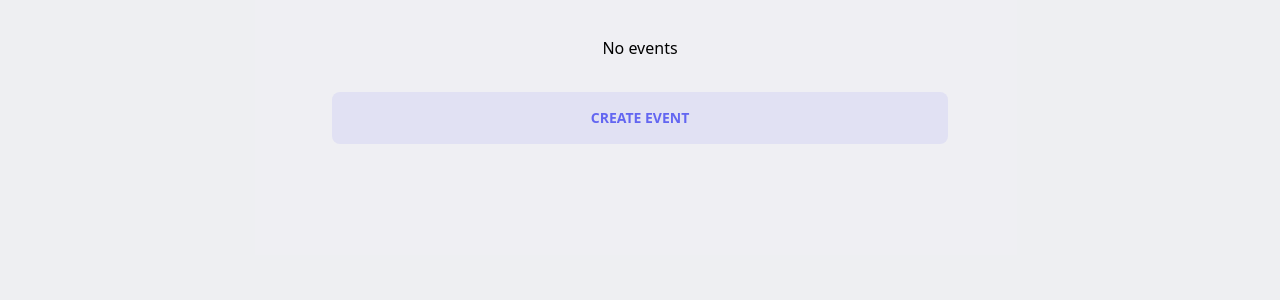
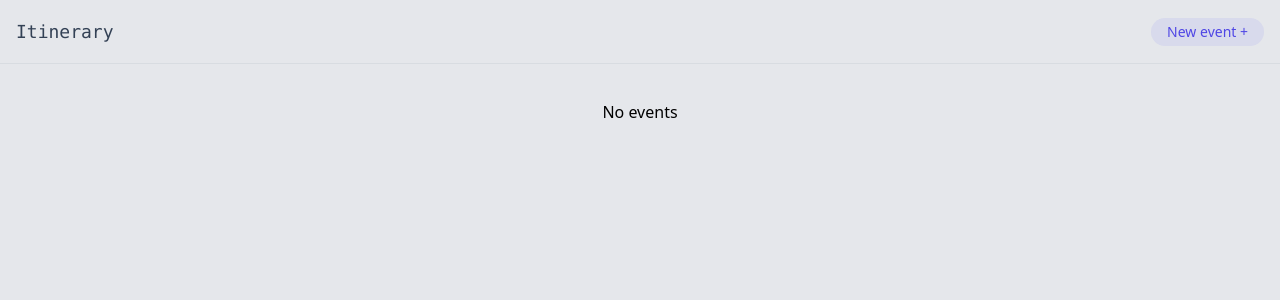
Before and after one commit to Hladikes/itinerary, a Svelte app: page / in a window 1280 px wide. Shown: the top 300 px of the page. Built offline with nearby package versions, Linux system fonts and the light colour scheme.

Commit message:
upgrades upgrades upgrades

```diff
--- a/src/App.svelte
+++ b/src/App.svelte
@@ -1,28 +1,27 @@
 <script>
   import './app.css'
 
+  import Toolbar from './components/Toolbar.svelte'
   import List from './components/events/List.svelte'
-  import TouchableOpacity from './plugins/touchable/TouchableOpacity.svelte'
   import Editor from './components/Editor.svelte'
-  import { openEditor } from './components/Editor.svelte'
 
   import { sortedEvents } from './store/events'
 </script>
 
 <div class="min-h-screen flex flex-col items-center">
   <div class="w-full lg:w-1/2 py-4">
+    <Toolbar />
+    <div class="mt-16">
       <div class="pr-4">
         <List />
       </div>
       {#if $sortedEvents?.length === 0}
         <div class="px-3 flex flex-col space-y-8">
           <h1 class="text-black dark:text-white text-center mt-5">No events</h1>
-        <TouchableOpacity
-          on:click={() => openEditor()}
-          classNames="py-4 px-3 rounded-lg font-semibold select-none text-sm uppercase bg-opacity-10 dark:bg-opacity-20 text-indigo-500 bg-indigo-500 dark:bg-lime-400 dark:text-lime-400">Create event</TouchableOpacity>
         </div>
       {/if}
     </div>
   </div>
+</div>
 
 <Editor />
--- a/src/app.css
+++ b/src/app.css
@@ -4,5 +4,5 @@
 
 html, body {
   scroll-behavior: smooth;
-  @apply bg-gray-200/40 dark:bg-black;
+  @apply bg-gray-200 dark:bg-black;
 }
--- a/src/components/Editor.svelte
+++ b/src/components/Editor.svelte
@@ -70,7 +70,7 @@
 </script>
 
 {#if $visible}
-  <div transition:fade={{ duration: 75 }} class="fixed inset-0 bg-gray-100 dark:bg-black z-50 flex justify-center touch-none">
+  <div transition:fade={{ duration: 100 }} class="fixed inset-0 bg-gray-100 dark:bg-black z-50 flex justify-center touch-none">
     <div class="w-full lg:w-1/2 p-4 space-y-7">
       <h1 class="text-4xl mt-2 ml-2 select-none text-black dark:text-white">{title}</h1>
       <div class="flex flex-col space-y-2">
@@ -90,7 +90,7 @@
         <textarea
           bind:value={$selectedEvent.text}
           style="min-height: 150px;"
-          class="px-3 py-2 bg-white border rounded-lg dark:border-transparent dark:bg-opacity-10 dark:text-white focus:outline-none"
+          class="px-3 py-2 bg-white border rounded-lg dark:border-transparent dark:bg-opacity-10 dark:text-white  focus:outline-none"
           type="text"
           placeholder="Description"></textarea>
         <div class="flex space-x-2">
@@ -122,3 +122,9 @@
     </div>
   </div>
 {/if}
+
+<style>
+  input, textarea {
+    -webkit-tap-highlight-color: transparent !important;
+  }
+</style>
--- /dev/null
+++ b/src/components/Toolbar.svelte
@@ -0,0 +1,12 @@
+<script>
+  import TouchableOpacity from '../plugins/touchable/TouchableOpacity.svelte'
+  import { openEditor } from '../components/Editor.svelte'
+  import { getCurrentDate } from '../store/events'
+</script>
+
+<div class="fixed top-0 left-0 right-0 h-16 flex px-4 items-center justify-between bg-gray-200 dark:bg-black z-50 border-b border-gray-300/60 dark:border-white/10">
+  <h1 class="text-slate-700 dark:text-white text-lg font-mono">Itinerary</h1>
+  <TouchableOpacity
+    on:click={() => openEditor(null, getCurrentDate())}
+    classNames="px-4 py-1 text-sm font-medium rounded-full bg-indigo-500 bg-opacity-10 text-indigo-600 dark:bg-lime-400 dark:bg-opacity-20 dark:text-lime-400">New event +</TouchableOpacity>
+</div>
--- a/src/components/events/List.svelte
+++ b/src/components/events/List.svelte
@@ -44,7 +44,7 @@
 
 <div class="flex flex-col">
   {#if $sortedEvents.length > 0}
-    <div class="flex h-8">
+    <div class="flex h-4">
       <div class="flex w-10 justify-center">
         <div class="h-full rounded-t-full w-1 {['BEFORE', 'NOW'].includes($sortedEvents.at(0)?.timing) ? 'bg-indigo-500 dark:bg-lime-400' : 'bg-slate-200 dark:bg-stone-800'}"></div>
       </div>
```
Lines whose indentation alone changed are shown as unchanged.
